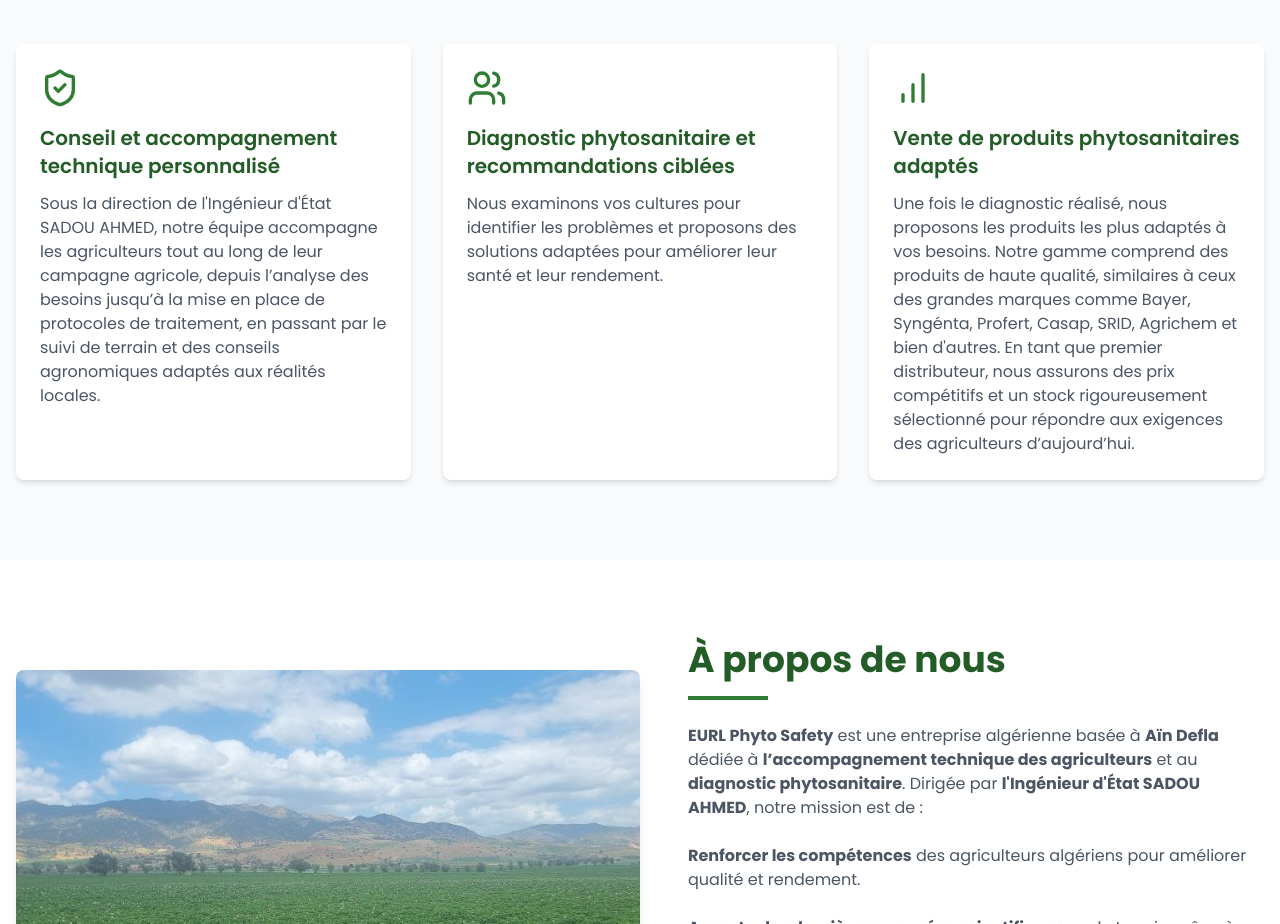
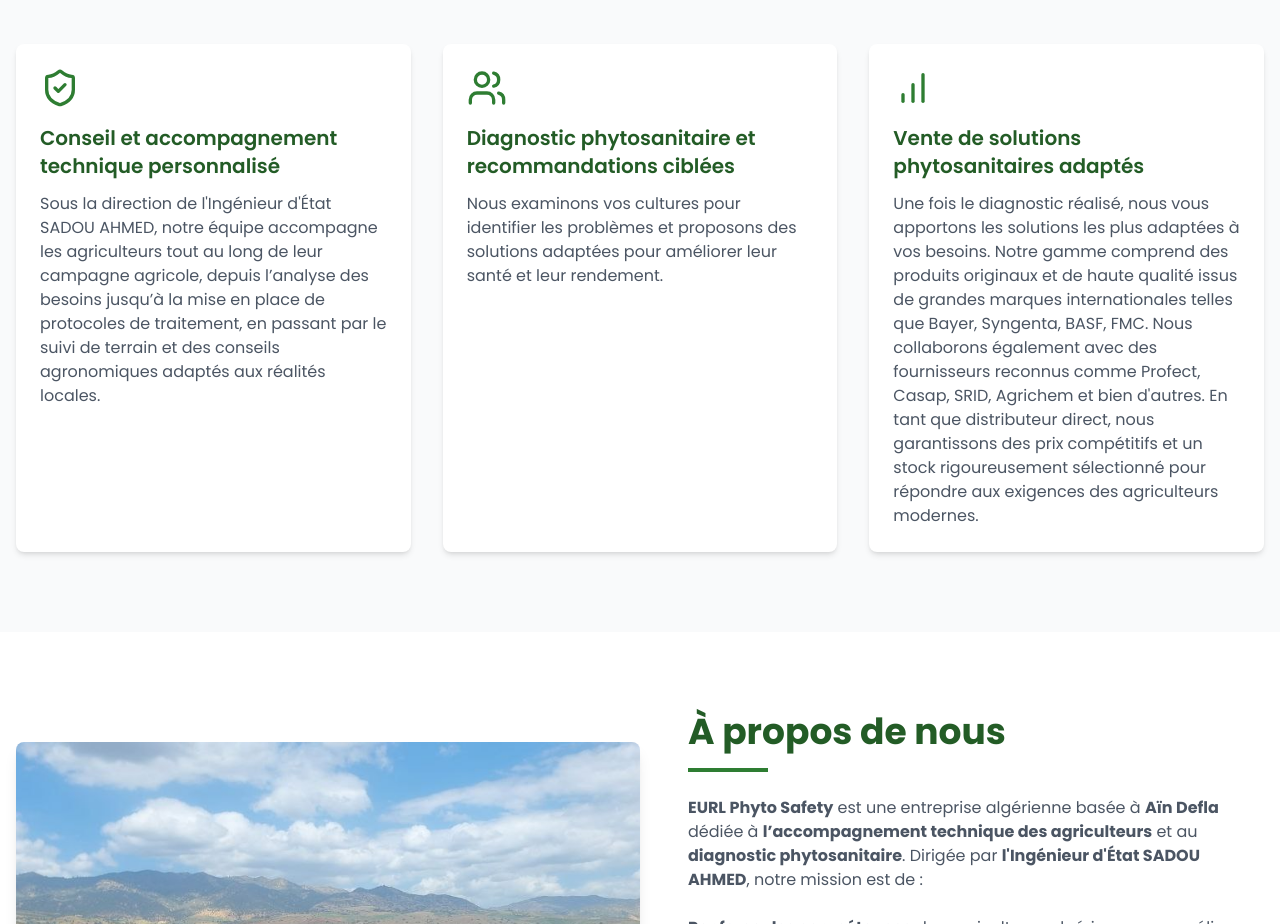
Before and after one commit to latviaalgeria/SADOU-AHMED-, a React (Vite) app: page / in a window 1280 px wide. Shown: the part 1080-2004 px from the top of the page. Built offline with nearby package versions, Linux system fonts and the light colour scheme.

Commit message:
Update Services.tsx

```diff
--- a/src/components/Services.tsx
+++ b/src/components/Services.tsx
@@ -30,8 +30,8 @@ const Services = () => {
       icon: <Users size={40} />
     },
     {
-      title: "Vente de produits phytosanitaires adaptés",
-      description: "Une fois le diagnostic réalisé, nous proposons les produits les plus adaptés à vos besoins. Notre gamme comprend des produits de haute qualité, similaires à ceux des grandes marques comme Bayer, Syngénta, Profert, Casap, SRID, Agrichem et bien d'autres. En tant que premier distributeur, nous assurons des prix compétitifs et un stock rigoureusement sélectionné pour répondre aux exigences des agriculteurs d’aujourd’hui.",
+      title: "Vente de solutions phytosanitaires adaptés",
+      description: "Une fois le diagnostic réalisé, nous vous apportons les solutions les plus adaptées à vos besoins. Notre gamme comprend des produits originaux et de haute qualité issus de grandes marques internationales telles que Bayer, Syngenta, BASF, FMC. Nous collaborons également avec des fournisseurs reconnus comme Profect, Casap, SRID, Agrichem et bien d'autres. En tant que distributeur direct, nous garantissons des prix compétitifs et un stock rigoureusement sélectionné pour répondre aux exigences des agriculteurs modernes.",
       icon: <BarChart size={40} />
     }
   ];
```
